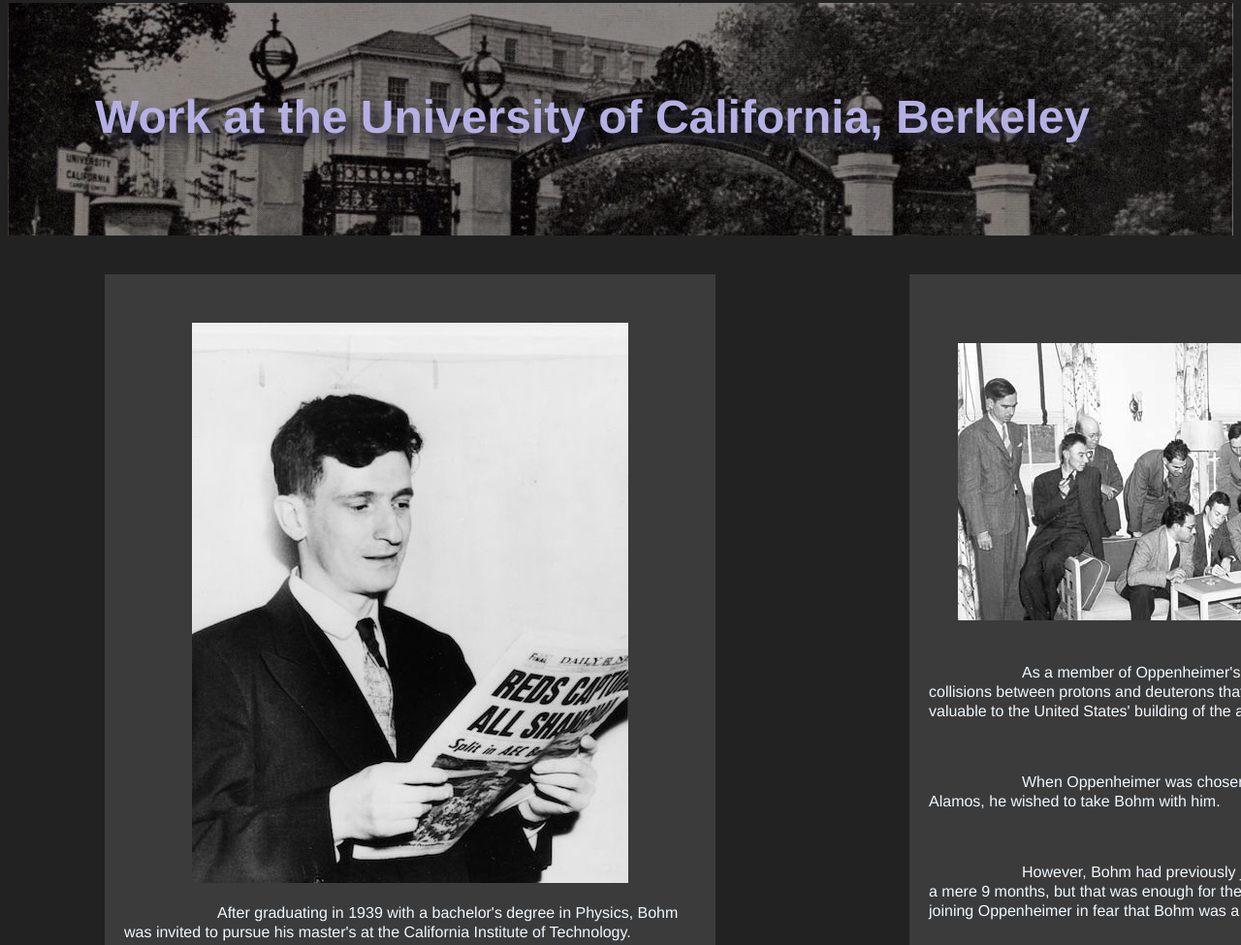
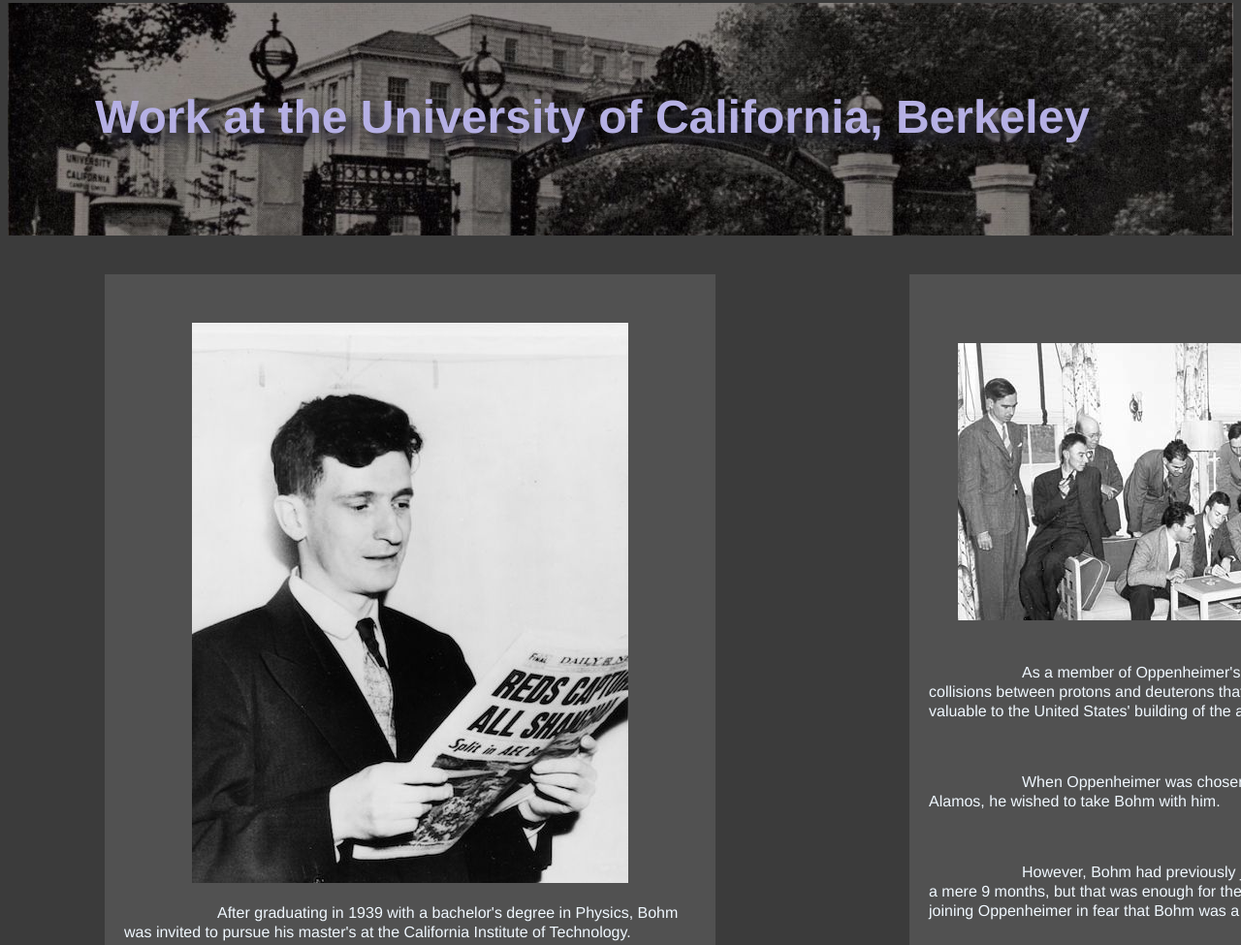
Before and after one commit to maliabarker/Single-Page-Site-, a plain HTML site: page david-bohm.html in a window 1280 px wide. Shown: the part 1017-1992 px from the top of the page at 97% size. Drawn offline with nearby package versions, Linux system fonts and the light colour scheme.

Commit message:
changed background color

```diff
--- a/styles.css
+++ b/styles.css
@@ -1,5 +1,5 @@
 body {
-    background-color: #222222;
+    background-color: #3b3b3b;
     color: aliceblue;
     font-family: Helvetica;
 }
@@ -191,7 +191,7 @@ h1 {
 }
 
 #phd-card-1, #phd-card-2 {
-    background-color: #3B3B3B;
+    background-color: #515151;
     display: flex;
     flex-direction: column;
     justify-content: space-evenly;
```
